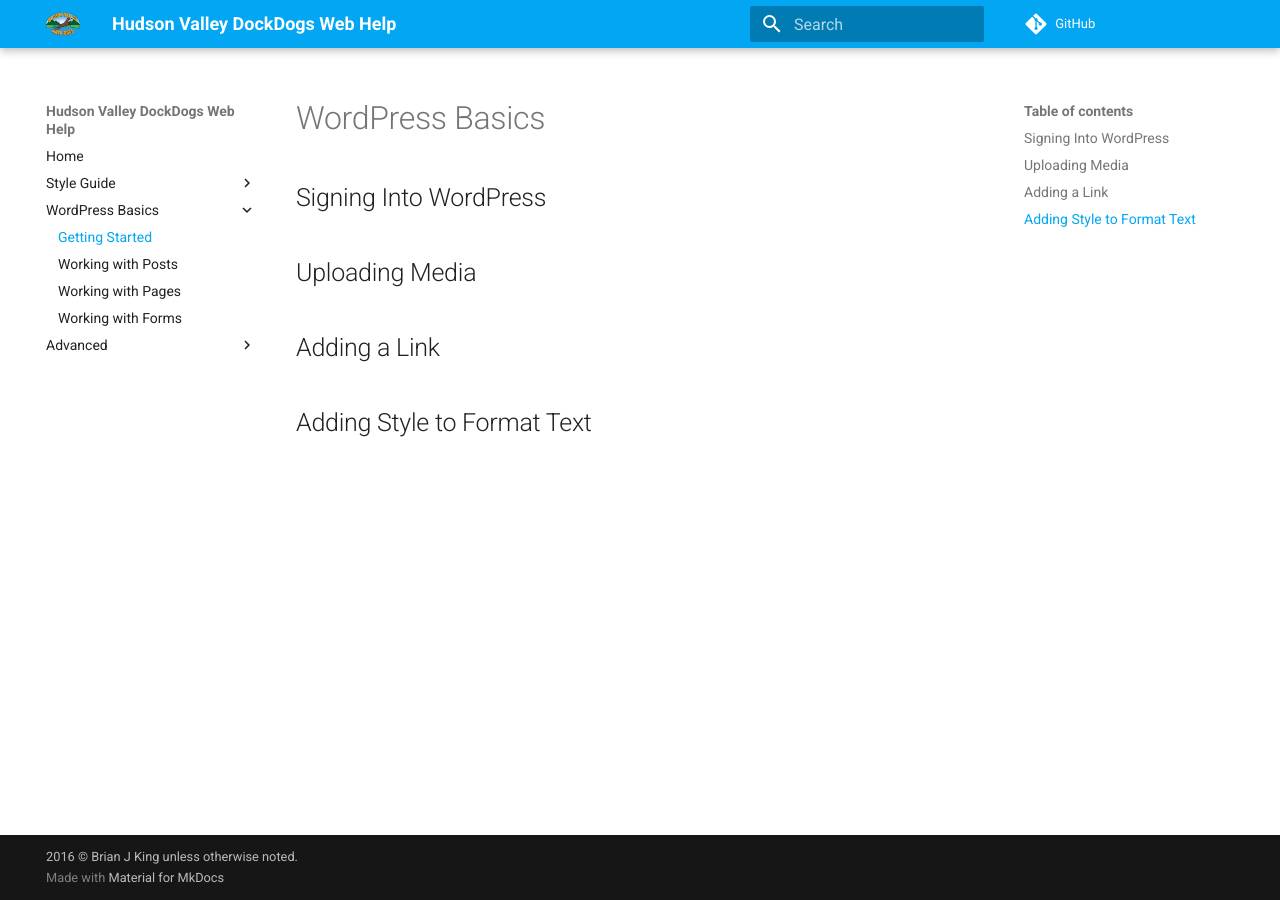
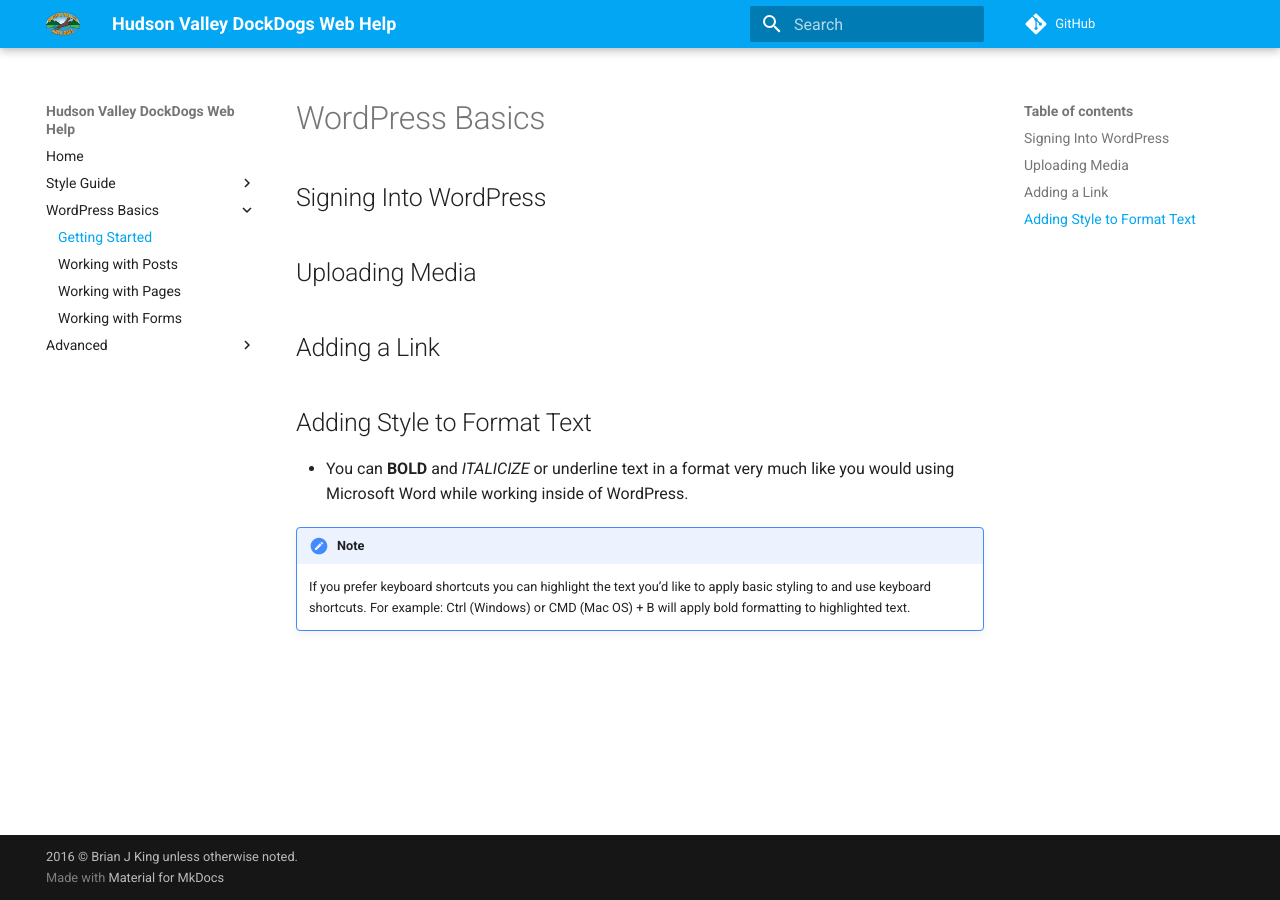
Before and after one commit to brianjking/hudsonvalleyhelp, an MkDocs documentation site: the page built from docs/wordpress-basics/basics.md, in a window 1280 px wide. Built offline with MkDocs 1.6.1 and Material for MkDocs 9.7.7, drawn with Linux system fonts in a browser that asks for light colours; comment, search, counter and statistics services are not loaded; old or Windows-style settings are respelled for this version of MkDocs.

Commit message:
updating basics.md

```diff
--- a/docs/wordpress-basics/basics.md
+++ b/docs/wordpress-basics/basics.md
@@ -10,3 +10,8 @@
 
 
 ## Adding Style to Format Text
+
+* You can **BOLD** and _ITALICIZE_ or underline text in a format very much like you would using Microsoft Word while working inside of WordPress.
+
+!!! note
+    If you prefer keyboard shortcuts you can highlight the text you'd like to apply basic styling to and use keyboard shortcuts. For example: Ctrl (Windows) or CMD (Mac OS) + B will apply bold formatting to highlighted text.
```
